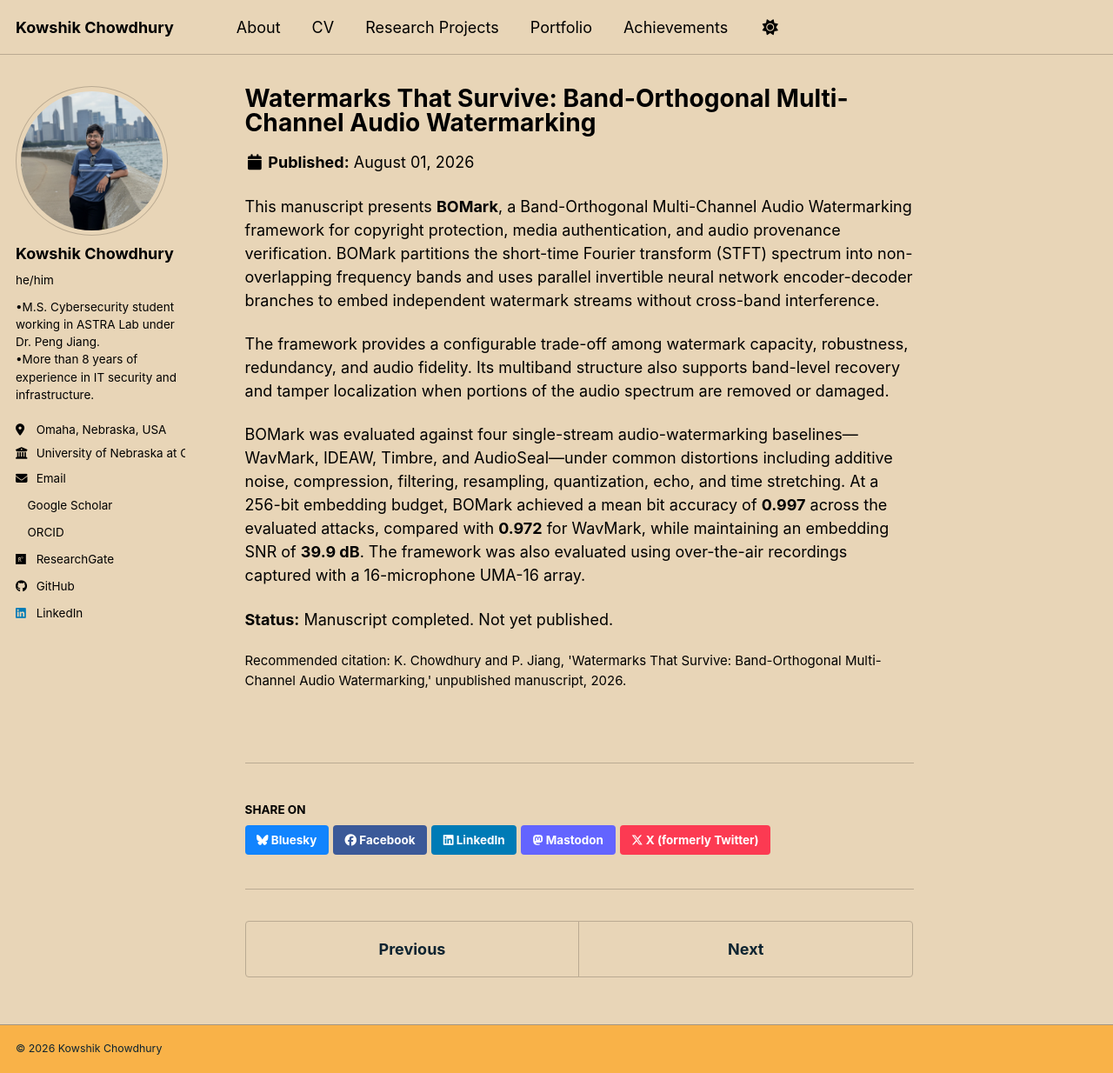
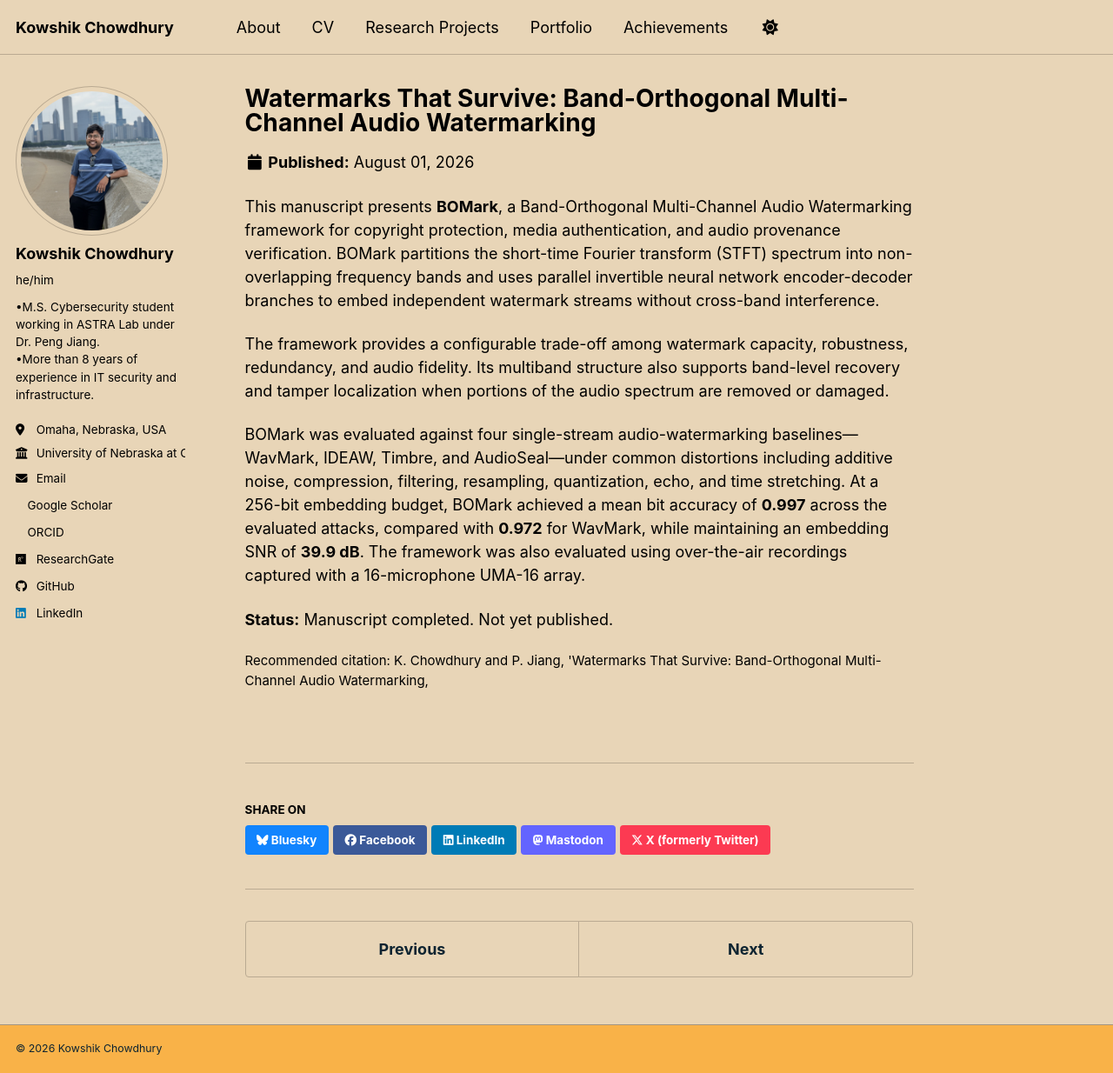
Before and after one commit to kowshik1993/kowshik1993.github.io, a Jekyll site: the page built from _publications/BOMark.md, in a window 1280 px wide and 1234 px high. Shown: the whole window at 87% size. Built offline with Jekyll 4.4.1, drawn with Linux system fonts in a browser that asks for light colours; a style sheet for code colours, icons or effects is not loaded.

Commit message:
Update BOMark.md

```diff
--- a/_publications/BOMark.md
+++ b/_publications/BOMark.md
@@ -4,7 +4,7 @@ collection: publications
 category: conferences
 permalink: /publication/BOMark
 excerpt: "BOMark is a band-orthogonal multichannel audio-watermarking framework designed to provide robust watermark recovery, high audio fidelity, and tamper localization under common signal-processing attacks."
-citation: "K. Chowdhury and P. Jiang, 'Watermarks That Survive: Band-Orthogonal Multi-Channel Audio Watermarking,' unpublished manuscript, 2026."
+citation: "K. Chowdhury and P. Jiang, 'Watermarks That Survive: Band-Orthogonal Multi-Channel Audio Watermarking,"
 ---
 
 This manuscript presents **BOMark**, a Band-Orthogonal Multi-Channel Audio Watermarking framework for copyright protection, media authentication, and audio provenance verification. BOMark partitions the short-time Fourier transform (STFT) spectrum into non-overlapping frequency bands and uses parallel invertible neural network encoder-decoder branches to embed independent watermark streams without cross-band interference.
```
